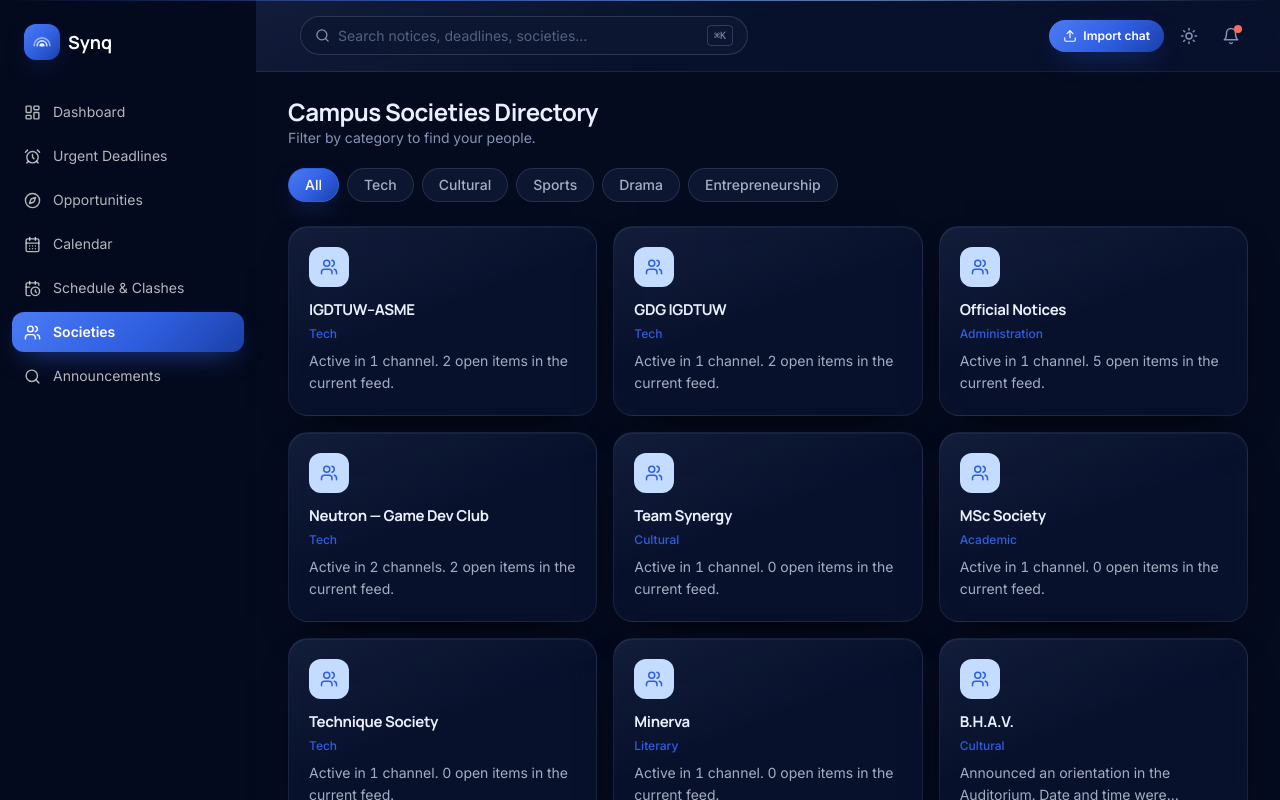
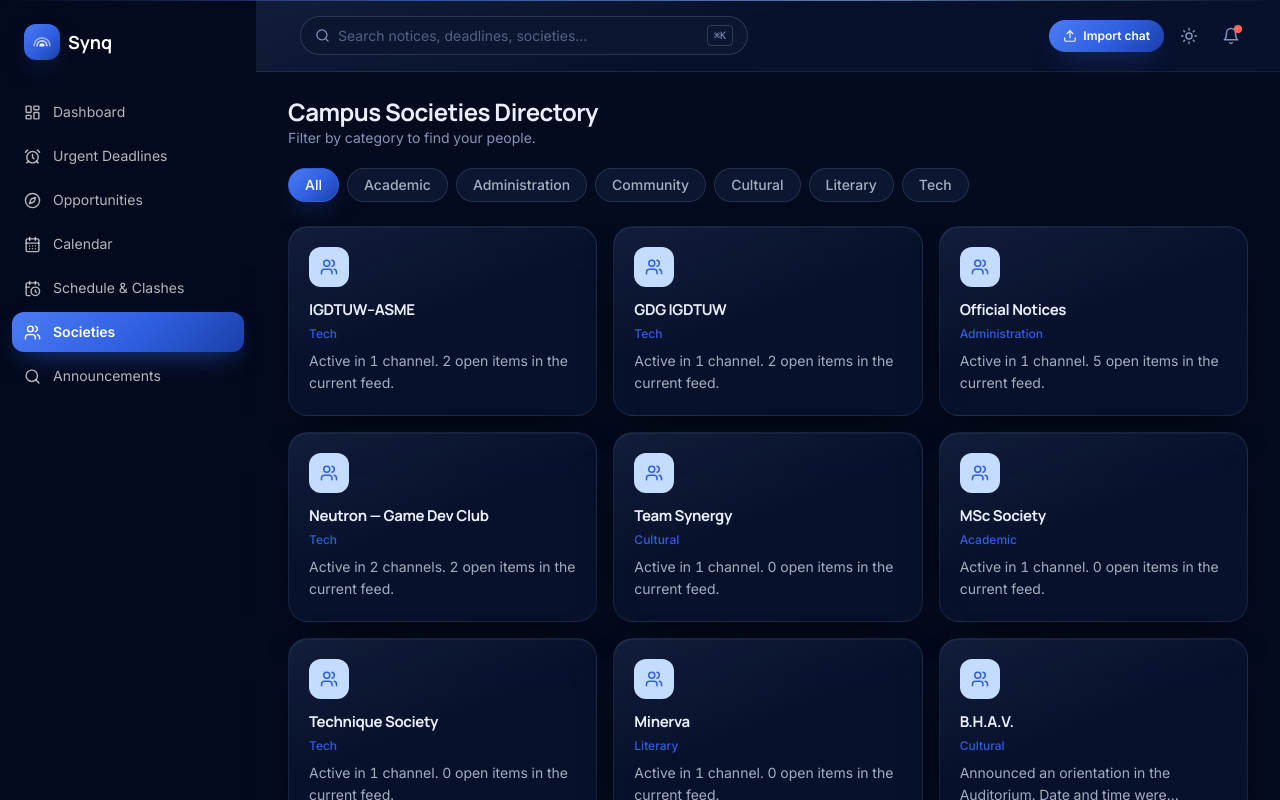
Before and after one commit to 1kanishka10/4Sight.synq, a React (Vite) app: page / in a window 1280 px wide. Both pictures are taken after a click on the button "Societies". Shown: the top 800 px of the page. Built offline with nearby package versions, Linux system fonts and the light colour scheme.

Commit message:
Update SocietiesSection.jsx

```diff
--- a/src/sections/SocietiesSection.jsx
+++ b/src/sections/SocietiesSection.jsx
@@ -4,8 +4,8 @@ import clsx from "clsx";
 import { Card, Modal } from "../components/ui";
 import societies from "../data/societies.json";
 
-const CATEGORIES = ["All", "Tech", "Cultural", "Sports", "Drama", "Entrepreneurship"];
-
+// Built from the data, so every chip returns something.
+const CATEGORIES = ["All", ...[...new Set(societies.map((s) => s.category))].sort()];
 export function SocietiesSection() {
   const [category, setCategory] = useState("All");
   const [selected, setSelected] = useState(null);
```
